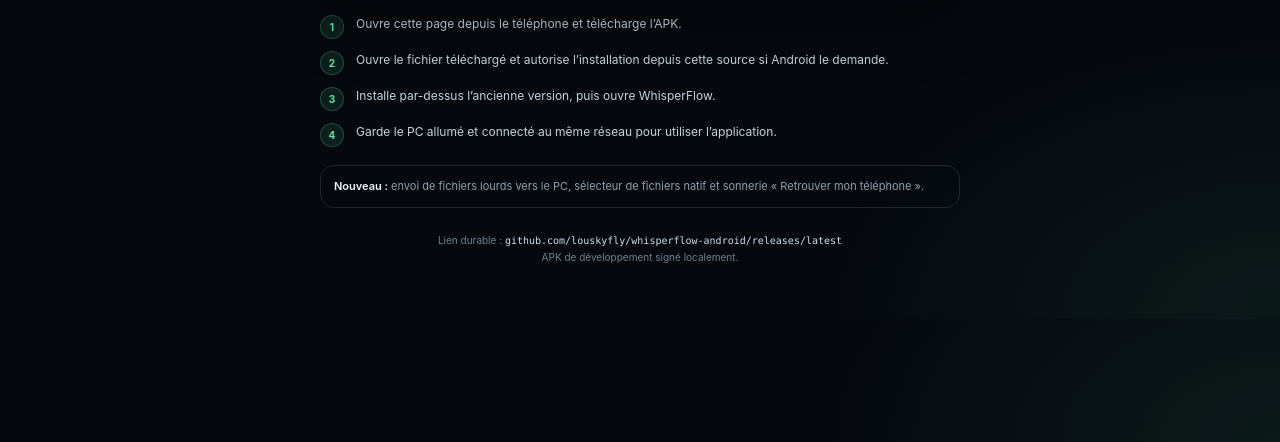
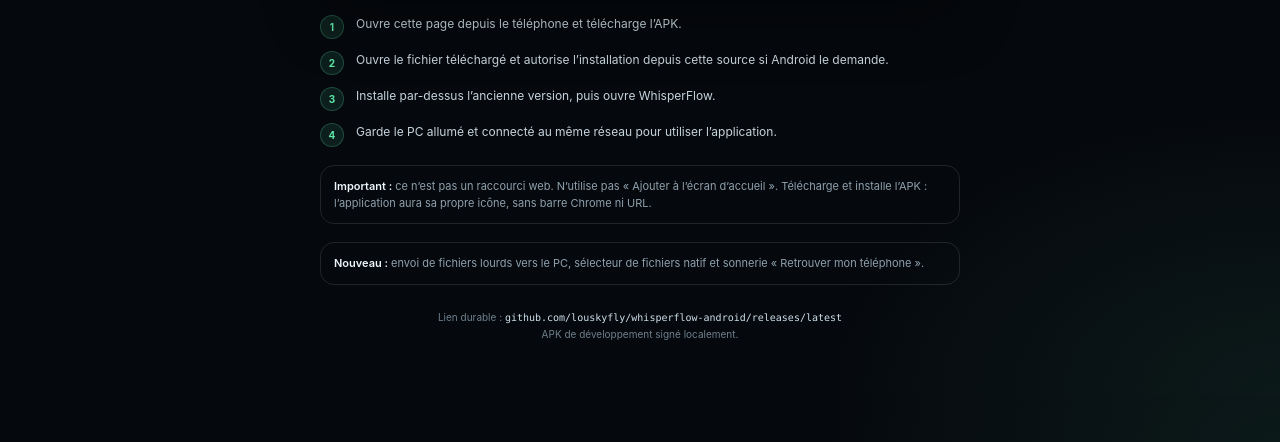
Before and after one commit to louskyfly/whisperflow-android, a plain HTML site: page index.html in a window 1280 px wide. Shown: the part 358-800 px from the top of the page. Drawn offline with Linux system fonts and the light colour scheme.

Commit message:
Clarify APK installation

```diff
--- a/index.html
+++ b/index.html
@@ -61,6 +61,7 @@
     <li><span class="num">4</span><span>Garde le PC allumé et connecté au même réseau pour utiliser l’application.</span></li>
   </ol>
 
+  <div class="note"><b>Important :</b> ce n’est pas un raccourci web. N’utilise pas « Ajouter à l’écran d’accueil ». Télécharge et installe l’APK : l’application aura sa propre icône, sans barre Chrome ni URL.</div>
   <div class="note"><b>Nouveau :</b> envoi de fichiers lourds vers le PC, sélecteur de fichiers natif et sonnerie « Retrouver mon téléphone ».</div>
   <p class="foot">Lien durable : <code>github.com/louskyfly/whisperflow-android/releases/latest</code><br>APK de développement signé localement.</p>
 </div>
```
